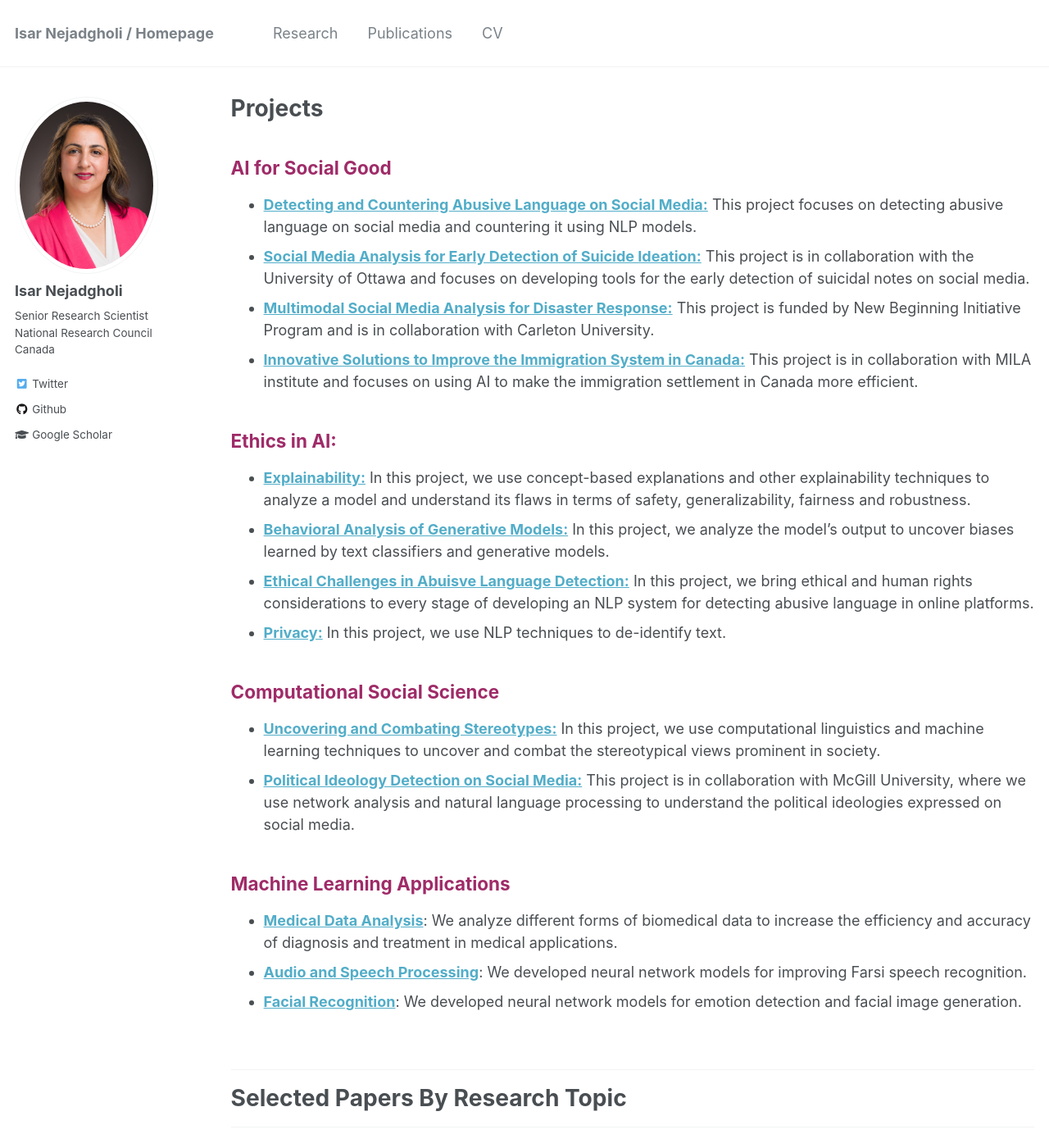
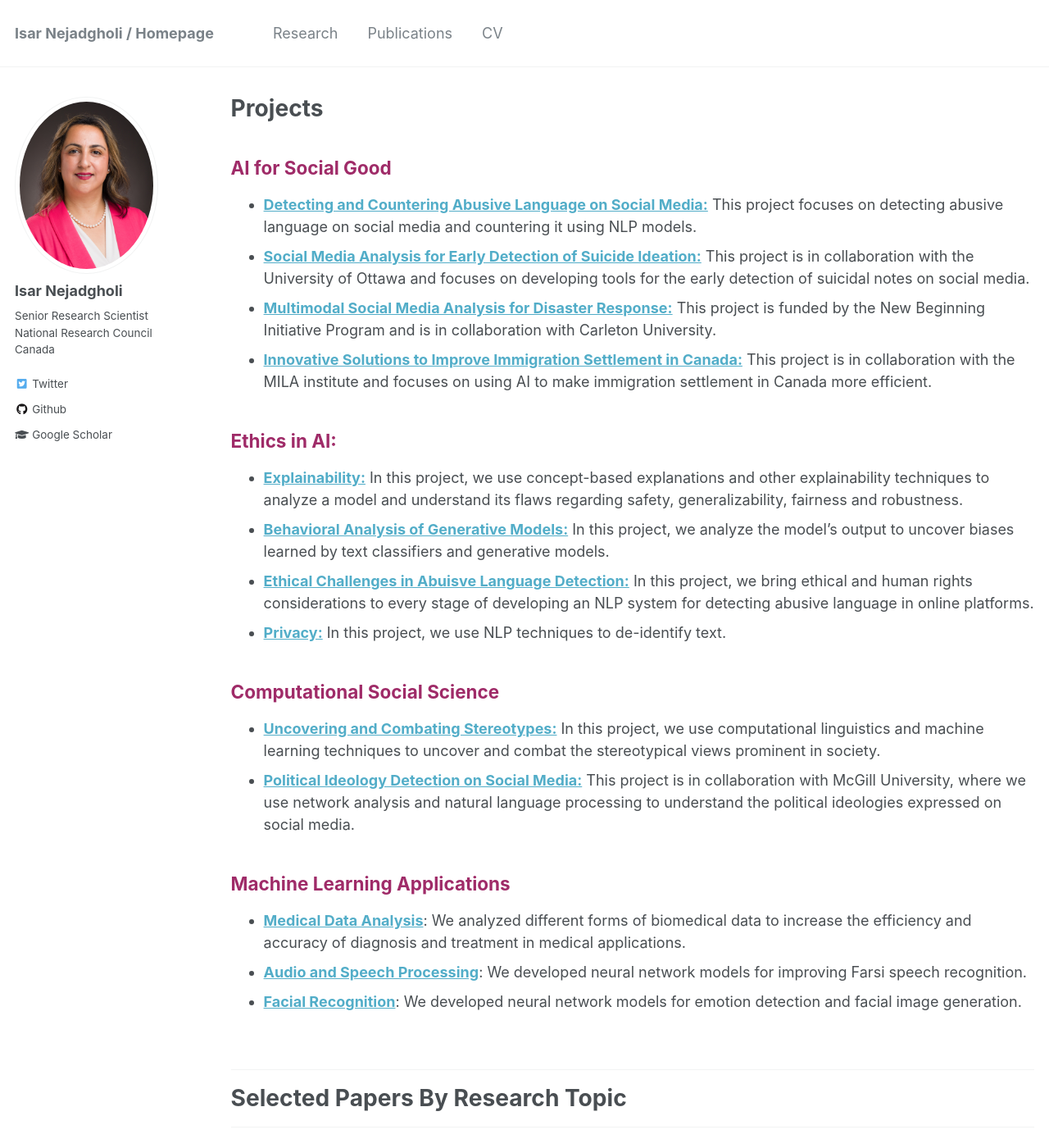
Before and after one commit to IsarNejad/IsarNejad.github.io, a Jekyll site: the page built from _pages/research.md, in a window 1280 px wide and 1400 px high. Shown: the whole window at 82% size. Built offline with Jekyll 4.4.1, drawn with Linux system fonts in a browser that asks for light colours.

Commit message:
Update research.md

```diff
--- a/_pages/research.md
+++ b/_pages/research.md
@@ -9,12 +9,12 @@ author_profile: true
 ## AI for Social Good
   - [**Detecting and Countering Abusive Language on Social Media:**](#Det-Count-Stereo) This project focuses on detecting abusive language on social media and countering it using NLP models.
   - [**Social Media Analysis for Early Detection of Suicide Ideation:**](#suicide) This project is in collaboration with the University of Ottawa and focuses on developing tools for the early detection of suicidal notes on social media.
-  - [**Multimodal Social Media Analysis for Disaster Response:**](#MultiModal-Disaster) This project is funded by New Beginning Initiative Program and is in collaboration with Carleton University.
-  - [**Innovative Solutions to Improve the Immigration System in Canada:**](#Immigration) This project is in collaboration with MILA institute and focuses on using AI to make the immigration settlement in Canada more efficient.
+  - [**Multimodal Social Media Analysis for Disaster Response:**](#MultiModal-Disaster) This project is funded by the New Beginning Initiative Program and is in collaboration with Carleton University.
+  - [**Innovative Solutions to Improve Immigration Settlement in Canada:**](#Immigration) This project is in collaboration with the MILA institute and focuses on using AI to make immigration settlement in Canada more efficient.
 
 {: .amaranth-deep-purple}
 ## Ethics in AI:
-  - [**Explainability:**](#explain) In this project, we use concept-based explanations and other explainability techniques to analyze a model and understand its flaws in terms of safety, generalizability, fairness and robustness.
+  - [**Explainability:**](#explain) In this project, we use concept-based explanations and other explainability techniques to analyze a model and understand its flaws regarding safety, generalizability, fairness and robustness.
   - [**Behavioral Analysis of Generative Models:**](#Bias) In this project, we analyze the model's output to uncover biases learned by text classifiers and generative models.
   - [**Ethical Challenges in Abuisve Language Detection:**](#JAIR) In this project, we bring ethical and human rights considerations to every stage of developing an NLP system for detecting abusive language in online platforms.
   - [**Privacy:**](#privacy ) In this project, we use NLP techniques to de-identify text.
@@ -26,7 +26,7 @@ author_profile: true
 
 {: .amaranth-deep-purple}
 ## Machine Learning Applications
-  - [**Medical Data Analysis**](#biomedical): We analyze different forms of biomedical data to increase the efficiency and accuracy of diagnosis and treatment in medical applications.
+  - [**Medical Data Analysis**](#biomedical): We analyzed different forms of biomedical data to increase the efficiency and accuracy of diagnosis and treatment in medical applications.
   - [**Audio and Speech Processing**](#Speech): We developed neural network models for improving Farsi speech recognition.
   - [**Facial Recognition**](#PhD): We developed neural network models for emotion detection and facial image generation.
 
```
